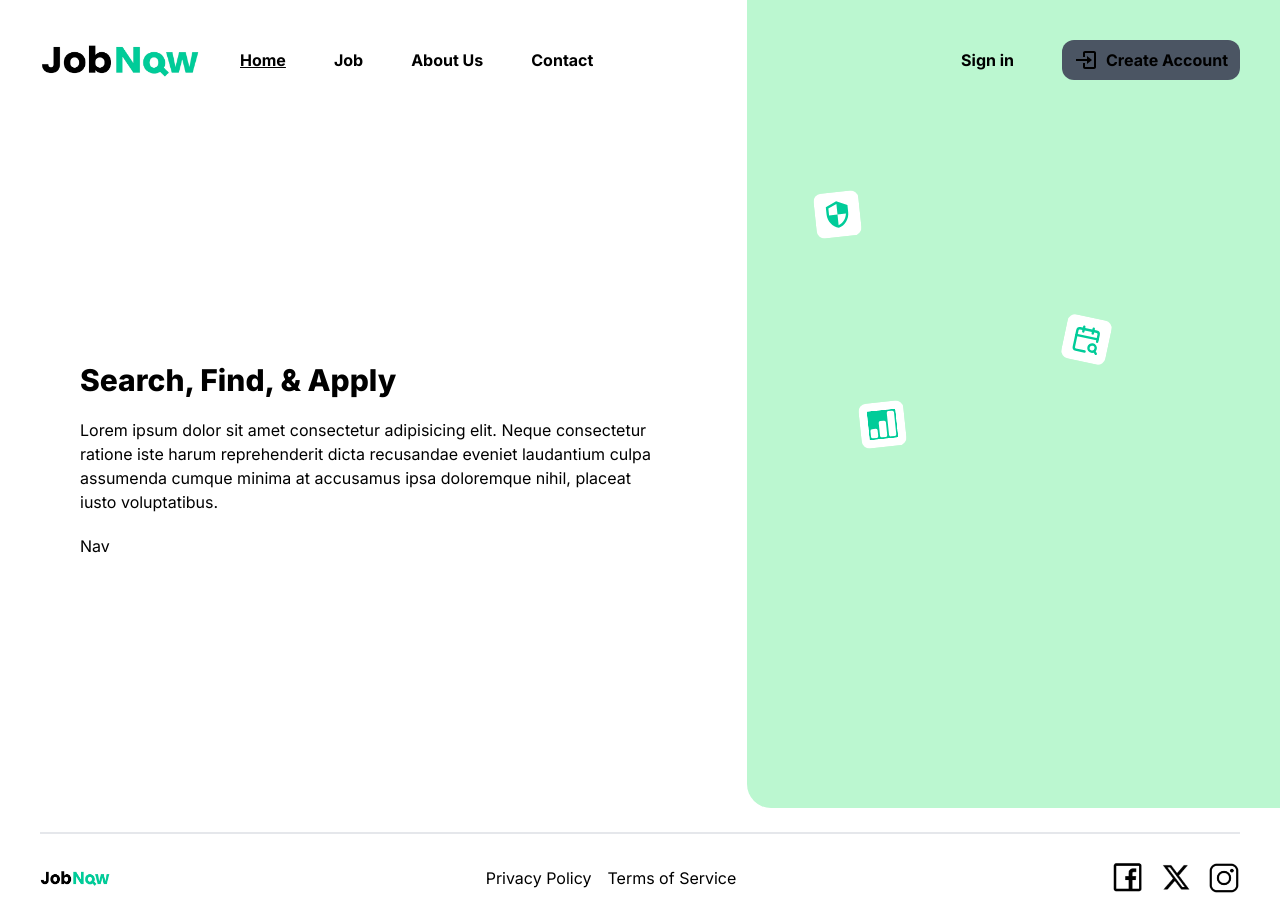
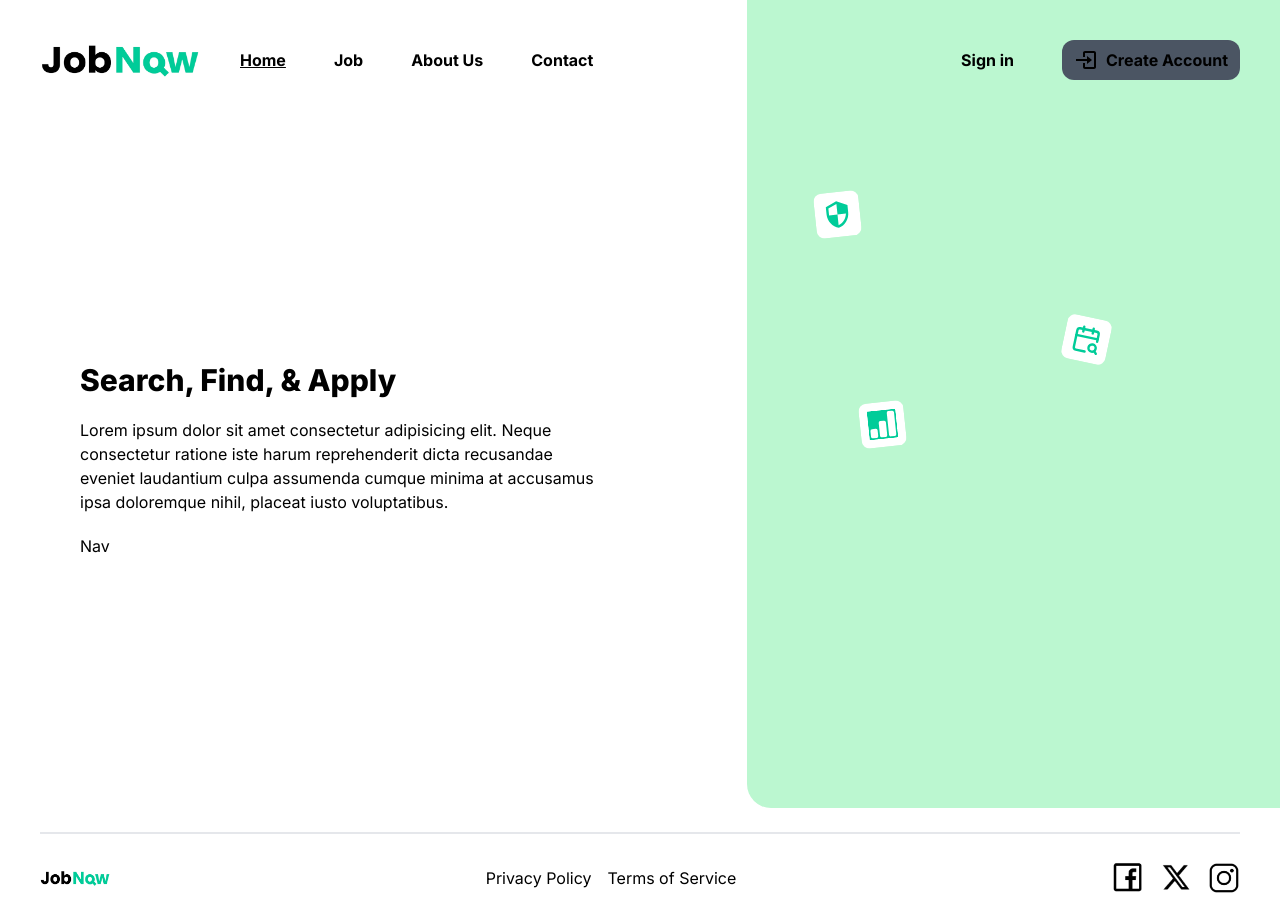
Before and after one commit to kalaounmohamad/Job-search-website, a Next.js app: page / in a window 1280 px wide. Built offline with nearby package versions, Linux system fonts and the light colour scheme.

Commit message:
Banner editing

```diff
--- a/app/components/Banner.js
+++ b/app/components/Banner.js
@@ -15,9 +15,9 @@ export default function Banner() {
         height: bannerHeight,
       }}
     >
-      <div className=" md:w-7/12 flex flex-col justify-center gap-5 px-8 md:px-10 lg:px-16 xl:px-20 ">
+      <div className=" md:w-7/12 flex flex-col items-center md:items-start justify-center gap-5 px-8 md:px-10 lg:px-16 xl:px-20 mb-20 md:mb-0 ">
         <h1 className="font-extrabold text-3xl">Search, Find, & Apply</h1>
-        <p>
+        <p className=" w-[90%]">
           Lorem ipsum dolor sit amet consectetur adipisicing elit. Neque
           consectetur ratione iste harum reprehenderit dicta recusandae eveniet
           laudantium culpa assumenda cumque minima at accusamus ipsa doloremque
```
